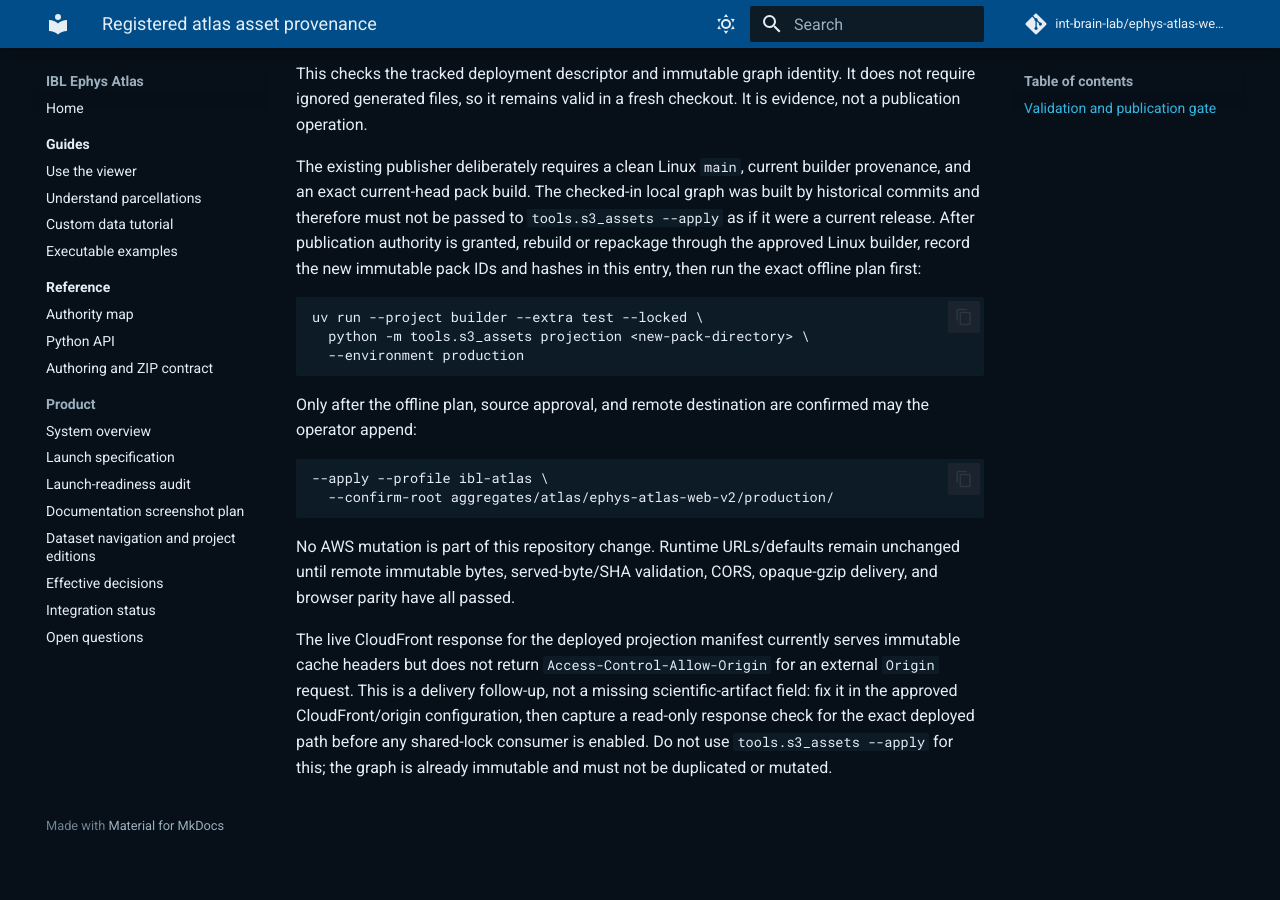
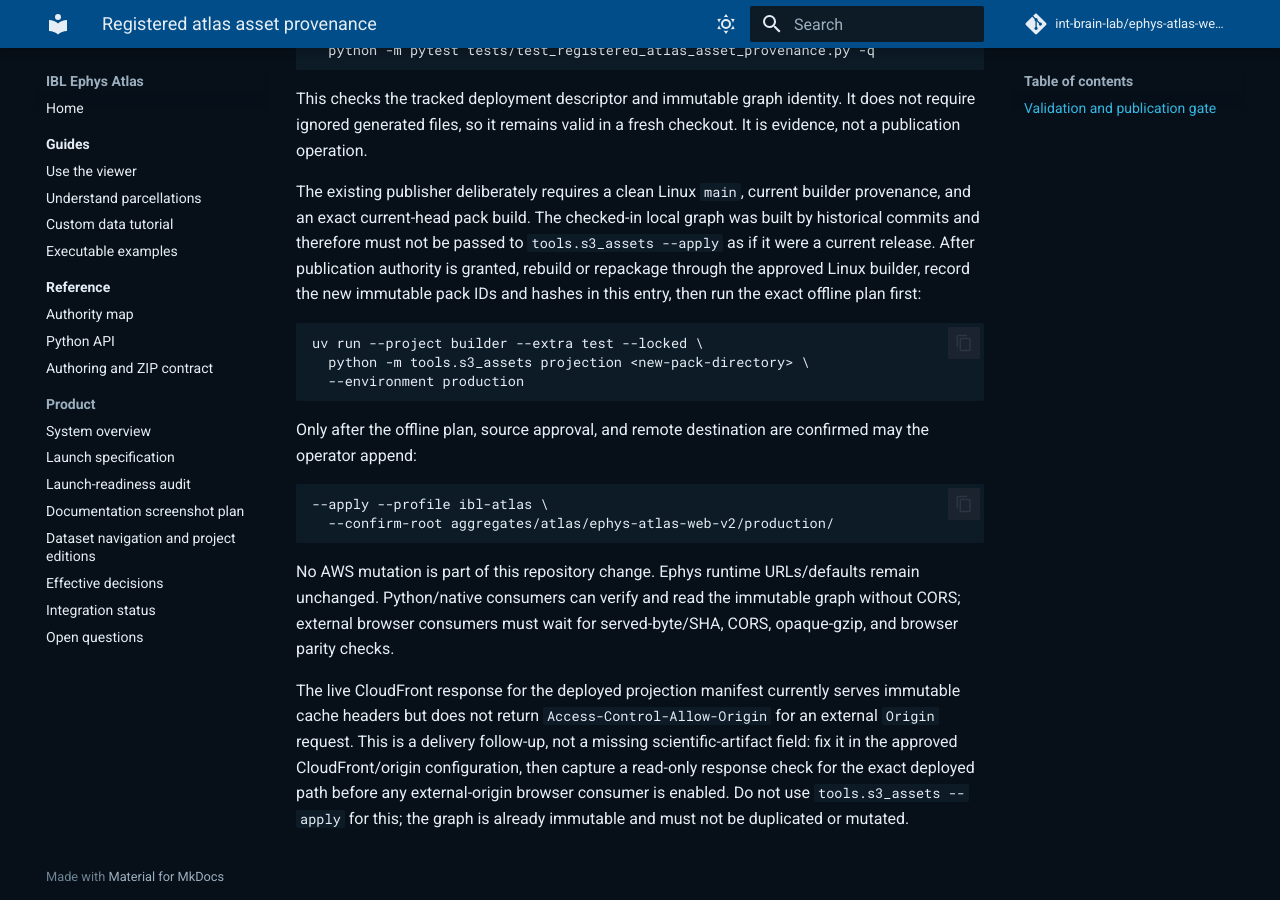
Before and after one commit to int-brain-lab/ephys-atlas-web-v2, an MkDocs documentation site: the page built from docs/data/REGISTERED_ATLAS_ASSET_PROVENANCE.md, in a window 1280 px wide and 900 px high, scrolled down 912 px. Built offline with MkDocs 1.6.1 and Material for MkDocs 9.7.7, drawn with Linux system fonts in a browser that asks for light colours; comment, search, counter and statistics services are not loaded; before the commit the page ends 1761 px from its top, so only the background shows below that; some of the changed text lies outside the part shown.

Commit message:
docs: record shared atlas lock adoption

````diff
--- a/docs/data/REGISTERED_ATLAS_ASSET_PROVENANCE.md
+++ b/docs/data/REGISTERED_ATLAS_ASSET_PROVENANCE.md
@@ -1,7 +1,8 @@
 # Registered atlas asset provenance
 
-Status: published-production for the existing Ephys deployment. Shared-lock
-adoption by external consumers and CORS verification remain pending.
+Status: published-production for the existing Ephys deployment. `ibl-anatomy`
+now carries the hash-bound shared lock, and the `ibl-datoviz` integration branch
+consumes its verified result. Cross-origin browser delivery remains pending CORS.
 
 The exact immutable graph currently used by the website is the pack
 `ibl-atlas-projections-05b9f3f85db9`, served at
@@ -63,15 +64,16 @@
   --confirm-root aggregates/atlas/ephys-atlas-web-v2/production/
 ```
 
-No AWS mutation is part of this repository change. Runtime URLs/defaults remain
-unchanged until remote immutable bytes, served-byte/SHA validation, CORS,
-opaque-gzip delivery, and browser parity have all passed.
+No AWS mutation is part of this repository change. Ephys runtime URLs/defaults
+remain unchanged. Python/native consumers can verify and read the immutable graph
+without CORS; external browser consumers must wait for served-byte/SHA, CORS,
+opaque-gzip, and browser parity checks.
 
 The live CloudFront response for the deployed projection manifest currently
 serves immutable cache headers but does not return
 `Access-Control-Allow-Origin` for an external `Origin` request. This is a
 delivery follow-up, not a missing scientific-artifact field: fix it in the
 approved CloudFront/origin configuration, then capture a read-only response
-check for the exact deployed path before any shared-lock consumer is enabled.
+check for the exact deployed path before any external-origin browser consumer is enabled.
 Do not use `tools.s3_assets --apply` for this; the graph is already immutable
 and must not be duplicated or mutated.
````
Also changed, not shown: docs/data/REGISTERED_ATLAS_ASSET_PROVENANCE.json (+5 -2 lines).
